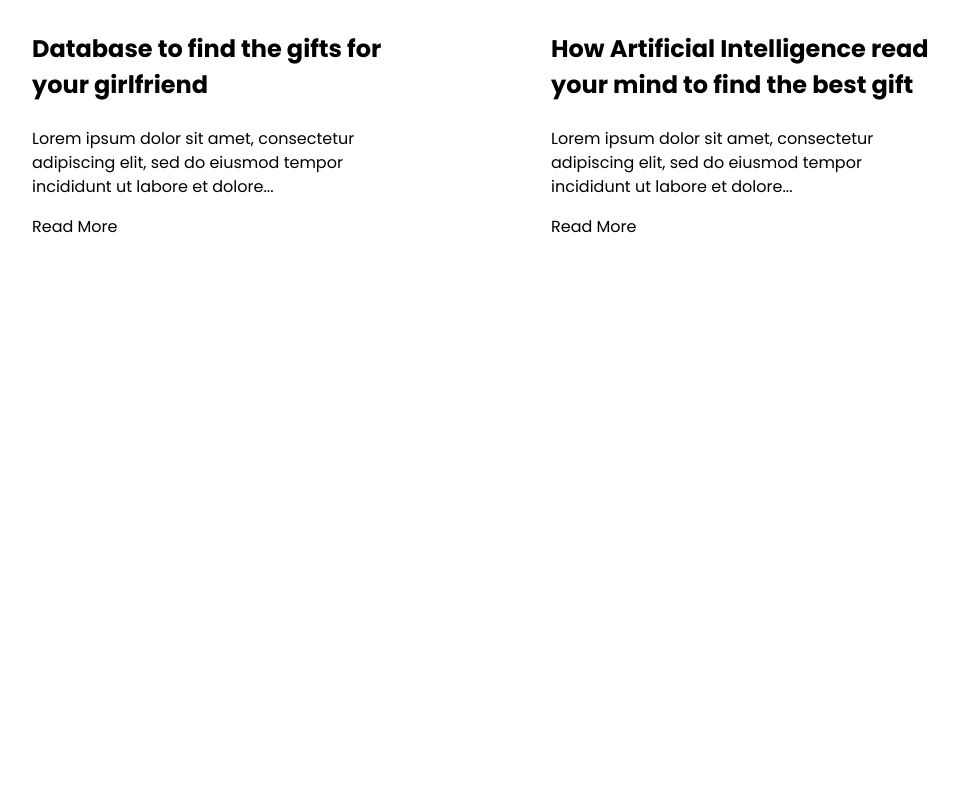
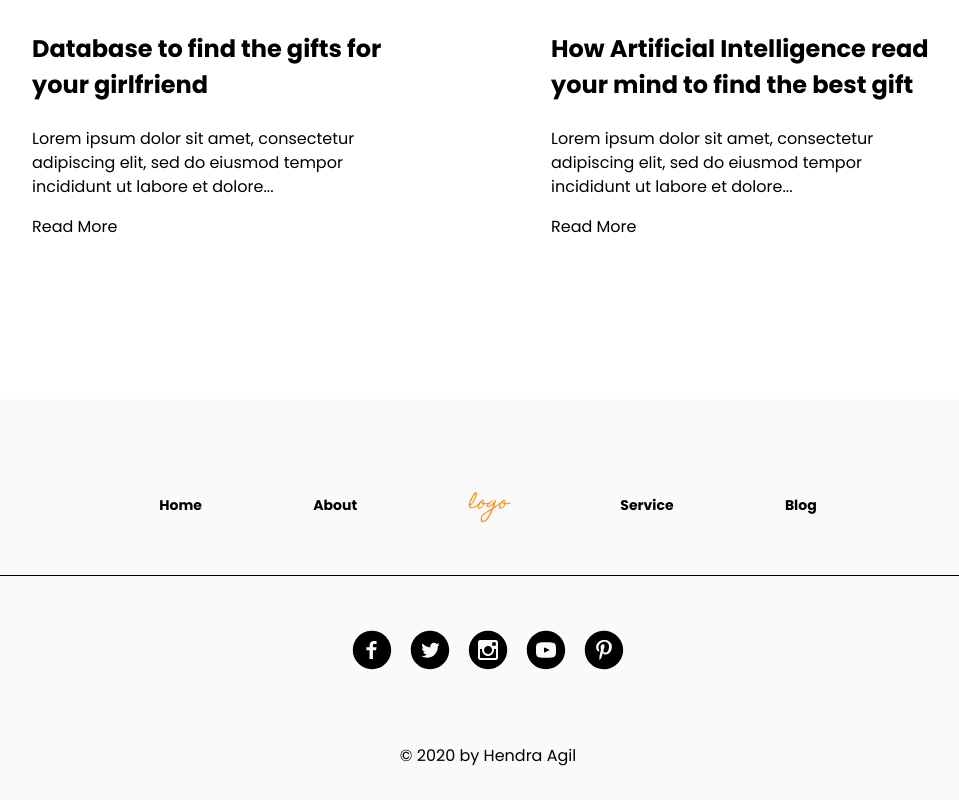
Before and after one commit to hendraaagil/gift-store-landing-page, a React (Create React App) app: page / in a window 1280 px wide. Shown: the part 3546-4346 px from the top of the page, without its empty margins (152-1111 px from the left). Before the commit the page ends 3945 px from the top, so only its background shows below. Built offline with nearby package versions, Linux system fonts and the light colour scheme.

Commit message:
Add Footer component

```diff
--- /dev/null
+++ b/src/assets/styles/Footer.module.css
@@ -0,0 +1,53 @@
+.Footer {
+  display: flex;
+  flex-direction: column;
+  align-items: center;
+  padding: 35px 200px;
+  background-color: #fafafa;
+}
+
+.Navigation {
+  display: flex;
+  align-items: center;
+  justify-content: space-evenly;
+  padding: 48px;
+  width: 100%;
+  border-bottom: 1px solid #000;
+}
+
+.Navigation a {
+  font-size: 14px;
+  font-weight: 700;
+  transition: 0.2s all ease-in-out;
+  cursor: pointer;
+}
+
+.Navigation a:hover {
+  color: #f7941e;
+}
+
+.Navigation h1 {
+  font-family: 'Homemade Apple', cursive;
+  font-size: 18px;
+  font-weight: 400;
+  color: #f7941e;
+  cursor: default;
+}
+
+.Social {
+  display: flex;
+  justify-content: space-evenly;
+  margin-top: 54px;
+  margin-bottom: 72px;
+  width: 35%;
+}
+
+.Social img {
+  background: none;
+  border-radius: 50%;
+  transition: 0.2s all ease-in-out;
+}
+
+.Social img:hover {
+  background: #f7941e;
+}
--- /dev/null
+++ b/src/components/Footer.js
@@ -0,0 +1,72 @@
+import { Link } from 'react-scroll';
+
+import facebook from '../assets/images/social/social-facebook.svg';
+import twitter from '../assets/images/social/social-twitter.svg';
+import instagram from '../assets/images/social/social-instagram.svg';
+import youtube from '../assets/images/social/social-youtube.svg';
+import pinterest from '../assets/images/social/social-pinterest.svg';
+import styles from '../assets/styles/Footer.module.css';
+
+const Footer = () => {
+  return (
+    <footer className={styles.Footer}>
+      <div className={styles.Navigation}>
+        <Link to="home" spy={true} smooth={true} offset={-70} duration={500}>
+          Home
+        </Link>
+        <Link to="about" spy={true} smooth={true} offset={-70} duration={500}>
+          About
+        </Link>
+        <h1>logo</h1>
+        <Link to="service" spy={true} smooth={true} offset={-70} duration={500}>
+          Service
+        </Link>
+        <Link to="blogs" spy={true} smooth={true} offset={-70} duration={500}>
+          Blog
+        </Link>
+      </div>
+      <div className={styles.Social}>
+        <a
+          href="https://facebook.com/hendraaagil"
+          target="_blank"
+          rel="noreferrer"
+        >
+          <img src={facebook} alt="Social icon" />
+        </a>
+        <a
+          href="https://twitter.com/hendraaagil"
+          target="_blank"
+          rel="noreferrer"
+        >
+          <img src={twitter} alt="Social icon" />
+        </a>
+        <a
+          href="https://instagram.com/hendraaagil"
+          target="_blank"
+          rel="noreferrer"
+        >
+          <img src={instagram} alt="Social icon" />
+        </a>
+        <a
+          href="https://www.youtube.com/channel/UCy44Cn1aBo3LYrZsh2gKGIA"
+          target="_blank"
+          rel="noreferrer"
+        >
+          <img src={youtube} alt="Social icon" />
+        </a>
+        <a
+          href="https://id.pinterest.com/hendraaagil"
+          target="_blank"
+          rel="noreferrer"
+        >
+          <img src={pinterest} alt="Social icon" />
+        </a>
+      </div>
+      <div>
+        <span>&copy; 2020 by Hendra Agil</span>
+      </div>
+    </footer>
+  );
+};
+
+export default Footer;
--- a/src/components/container/Home.js
+++ b/src/components/container/Home.js
@@ -5,6 +5,7 @@ import Section1 from '../Section1';
 import Section2 from '../Section2';
 import Service from '../Service';
 import Blogs from '../Blogs';
+import Footer from '../Footer';
 
 const Home = () => {
   return (
@@ -14,6 +15,7 @@ const Home = () => {
       <Section2 id="about" />
       <Service id="service" />
       <Blogs id="blogs" />
+      <Footer />
     </Fragment>
   );
 };
```
Also changed, not shown: 1 other file (tests, documents, lock files or other folders).
